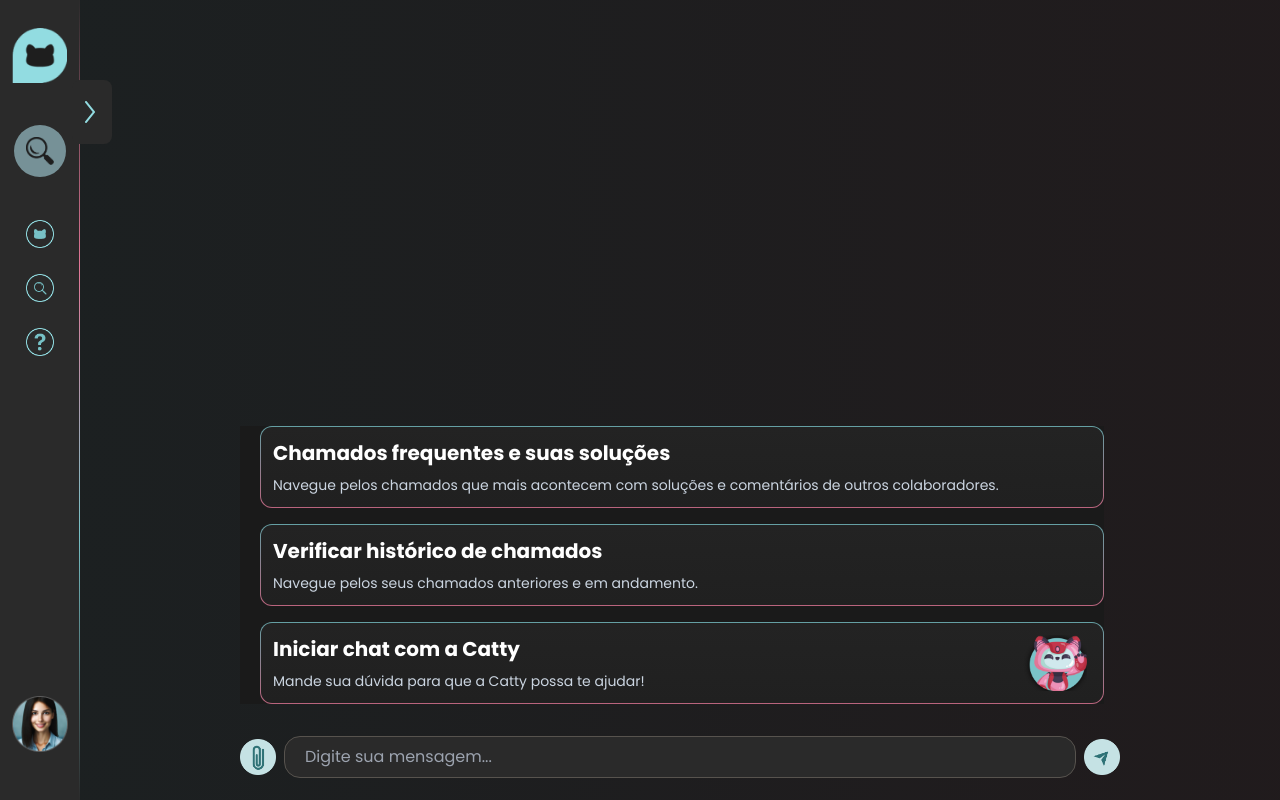
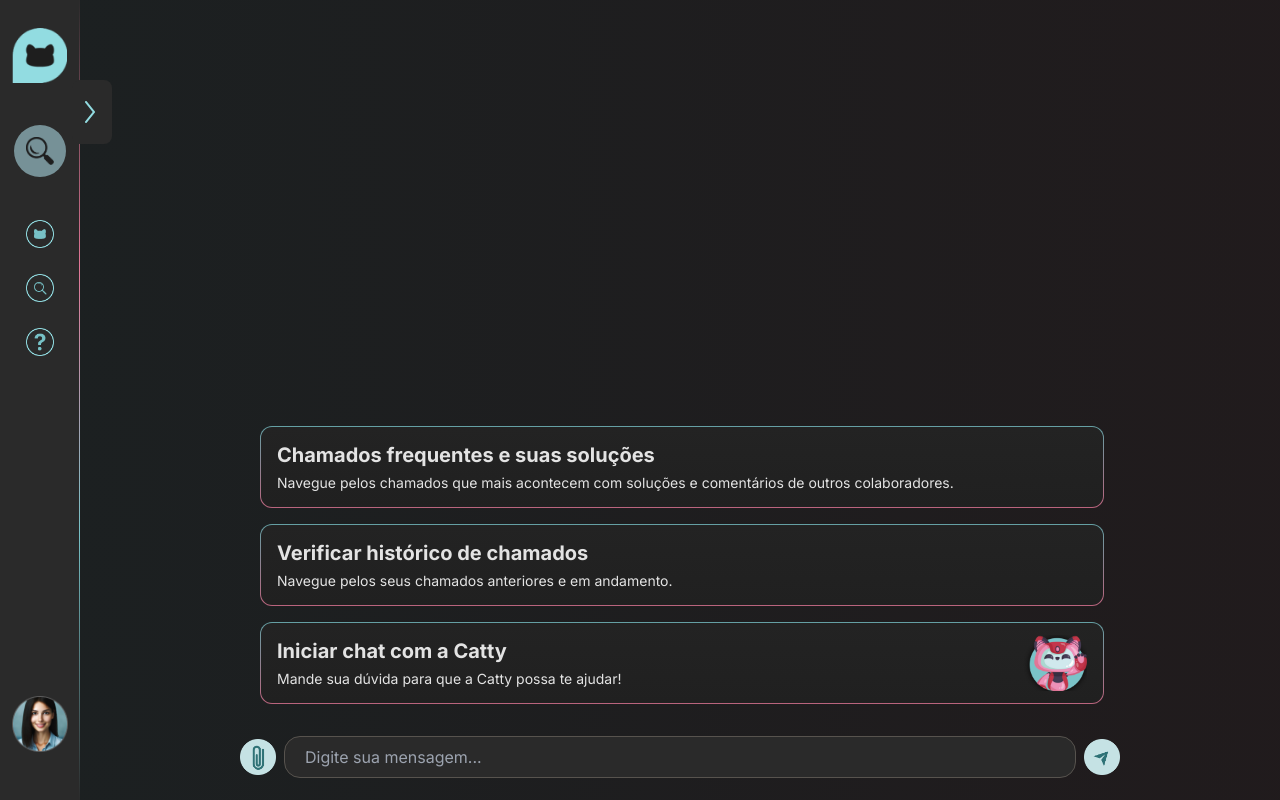
Before and after one commit to viniciusvinny233/project-chatbot-fiap, a React (Vite) app: page /chatbot in a window 1280 px wide. Built offline with nearby package versions, Linux system fonts and the light colour scheme.

Commit message:
cards e fontes 2

```diff
--- a/src/pages/Chatbot.tsx
+++ b/src/pages/Chatbot.tsx
@@ -115,20 +115,20 @@ const Chatbot: React.FC = () => {
   }, []);
 
   return (
-    <div className={`flex flex-col items-center  w-full bg-custom-gradien ${!isMobile ? "min-h-screen" : 'h-[calc(100vh-4.5rem)]'} `}>
-      <div className={`flex flex-col-reverse bg-transparent text-black p-4 w-full  max-w-[57rem] mx-auto ${!isMobile ? "h-[90vh]" : 'h-[calc(91vh-4.5rem)]'} `}>
-        <div className="flex flex-col-reverse overflow-y-auto h-full scrollbar-thin scrollbar-thumb-rounded-lg scrollbar-thumb-[#77C1C6] scrollbar-track-[#2a2a2a] pr-4">
+    <div className={` font-inter flex flex-col items-center  w-full bg-custom-gradien  ${!isMobile ? "min-h-screen" : 'h-[calc(100vh-4.5rem)]'} `}>
+      <div className={`flex flex-col-reverse text-[#E3E3E3] p-4 w-full  max-w-[57rem] mx-auto ${!isMobile ? "h-[90vh]" : 'h-[calc(91vh-4.5rem)]'} `}>
+        <div className="flex flex-col-reverse overflow-y-auto h-full scrollbar-thin scrollbar-thumb-rounded-lg pr-4">
           {messages.map((message, index) => (
             <Message key={index} text={message.text} isUserMessage={message.isUserMessage} image={message.image} timestamp={message.timestamp} />
           ))}
           {!firstMessage && (
-            <div className="w-full bg-[#1a1a1a] pl-5">
+            <div className="w-full pl-5">
               {/* Primeira caixa */}
               <Link to='/faq' >
-                <div className="border-gradient-chatbot border rounded-lg p-[-0.1px] text-white bg-[#1a1a1a] mb-4">
-                  <div className='p-3'>
-                    <h3 className="font-bold text-xl mb-2">Chamados frequentes e suas soluções</h3>
-                    <p className="text-sm text-slate-300">
+                <div className="border-gradient-chatbot border rounded-lg p-[-0.1px]  mb-4 border-gradient-chatbot-hover hover:text-white">
+                  <div className="py-3.5 px-4">
+                    <h3 className="font-bold text-xl mb-1">Chamados frequentes e suas soluções</h3>
+                    <p className="text-sm  ">
                       Navegue pelos chamados que mais acontecem com soluções e comentários de outros colaboradores.
                     </p>
                   </div>
@@ -137,10 +137,10 @@ const Chatbot: React.FC = () => {
 
               {/* Segunda caixa */}
               <Link to='/previous-calls' >
-                <div className="border-gradient-chatbot rounded-lg p-[-0.1px] mb-4 border-4 text-white bg-[#1a1a1a]">
-                  <div className='p-3'>
-                    <h3 className="font-bold text-xl mb-2">Verificar histórico de chamados</h3>
-                    <p className="text-sm text-slate-300">
+                <div className="border-gradient-chatbot rounded-lg p-[-0.1px] mb-4 border-4  bg-[#1a1a1a]  border-gradient-chatbot-hover hover:text-white">
+                  <div className="py-3.5 px-4">
+                    <h3 className="font-bold text-xl mb-1">Verificar histórico de chamados</h3>
+                    <p className="text-sm ">
                       Navegue pelos seus chamados anteriores e em andamento.
                     </p>
                   </div>
@@ -149,10 +149,10 @@ const Chatbot: React.FC = () => {
 
               {/* Terceira caixa com ícone à direita */}
 
-              <div onClick={handleSendMessageFirst} className="border-gradient-chatbot cursor-pointer border rounded-lg p-[-0.1px] text-white bg-[#1a1a1a] flex justify-between items-center">
-                <div className='p-3'>
-                  <h3 className="font-bold text-xl mb-2">Iniciar chat com a Catty</h3>
-                  <p className="text-sm text-slate-300">
+              <div onClick={handleSendMessageFirst} className="border-gradient-chatbot cursor-pointer border rounded-lg p-[-0.1px] bg-[#1a1a1a] flex justify-between items-center  border-gradient-chatbot-hover hover:text-white">
+                <div className="py-3.5 px-4">
+                  <h3 className="font-bold text-xl mb-1">Iniciar chat com a Catty</h3>
+                  <p className="text-sm ">
                     Mande sua dúvida para que a Catty possa te ajudar!
                   </p>
                 </div>
```
